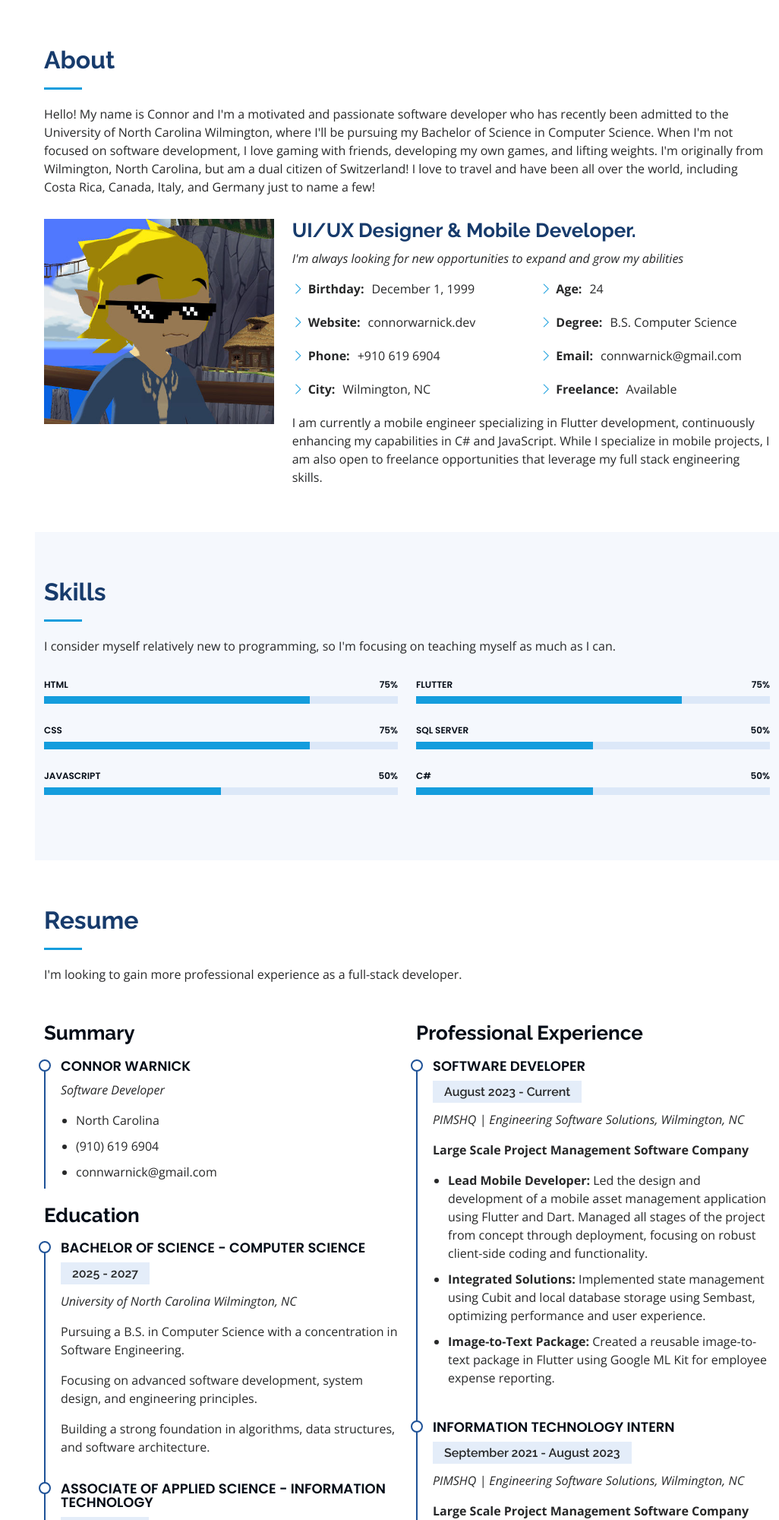
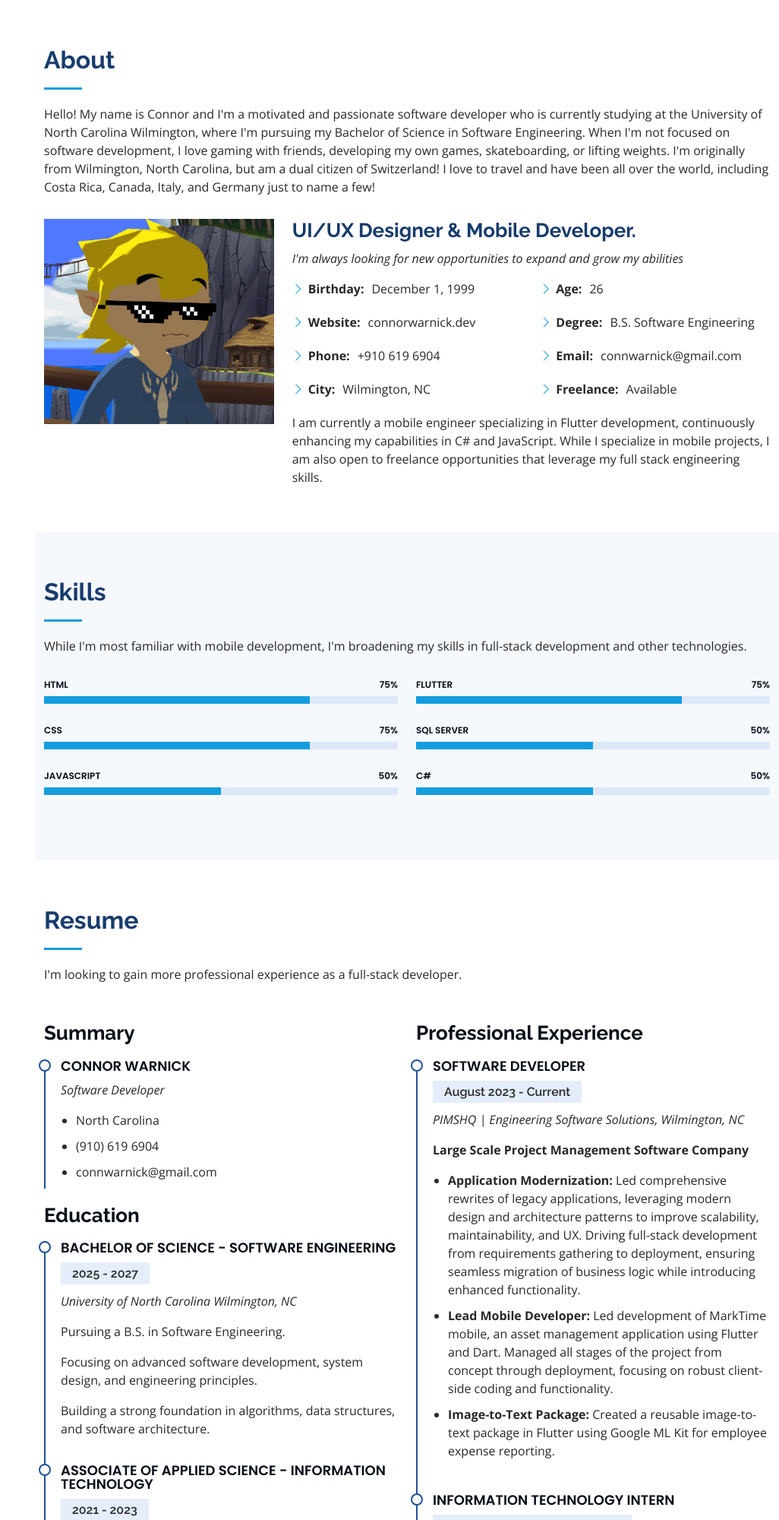
Before and after one commit to cswarnick/portfolio, a plain HTML site: page index.html in a window 1280 px wide. Shown: the part 800-2800 px from the top of the page at 76% size, without its empty margins (254-1280 px from the left). Drawn offline with nearby package versions, Linux system fonts and the light colour scheme.

Commit message:
Update age, minor text updates

```diff
--- a/index.html
+++ b/index.html
@@ -14,7 +14,9 @@
   <link href="assets/img/apple-touch-icon.png" rel="apple-touch-icon">
 
   <!-- Google Fonts -->
-  <link href="https://fonts.googleapis.com/css?family=Open+Sans:300,300i,400,400i,600,600i,700,700i|Raleway:300,300i,400,400i,500,500i,600,600i,700,700i|Poppins:300,300i,400,400i,500,500i,600,600i,700,700i" rel="stylesheet">
+  <link
+    href="https://fonts.googleapis.com/css?family=Open+Sans:300,300i,400,400i,600,600i,700,700i|Raleway:300,300i,400,400i,500,500i,600,600i,700,700i|Poppins:300,300i,400,400i,500,500i,600,600i,700,700i"
+    rel="stylesheet">
 
   <!-- Vendor CSS Files -->
   <link href="assets/vendor/aos/aos.css" rel="stylesheet">
@@ -45,7 +47,8 @@
         <img src="assets/img/profile-img.jpg" alt="" class="img-fluid rounded-circle">
         <h1 class="text-light"><a href="index.html">Connor Warnick</a></h1>
         <div class="social-links mt-3 text-center">
-          <a href="https://www.linkedin.com/in/connor-warnick-a69207285/" class="linkedin"><i class="bx bxl-linkedin"></i></a>
+          <a href="https://www.linkedin.com/in/connor-warnick-a69207285/" class="linkedin"><i
+              class="bx bxl-linkedin"></i></a>
           <!-- <a href="https://www.facebook.com/connor.warnick.7" class="facebook"><i class="bx bxl-facebook"></i></a> -->
           <!-- <a href="https://www.instagram.com/connorwarnick/" class="instagram"><i class="bx bxl-instagram"></i></a> -->
           <a href="https://www.github.com/cswarnick" class="github"><i class="bx bxl-github"></i></a>
@@ -57,7 +60,8 @@
           <li><a href="#hero" class="nav-link scrollto active"><i class="bx bx-home"></i> <span>Home</span></a></li>
           <li><a href="#about" class="nav-link scrollto"><i class="bx bx-user"></i> <span>About</span></a></li>
           <li><a href="#resume" class="nav-link scrollto"><i class="bx bx-file-blank"></i> <span>Resume</span></a></li>
-          <li><a href="#portfolio" class="nav-link scrollto"><i class="bx bx-book-content"></i> <span>Portfolio</span></a></li>
+          <li><a href="#portfolio" class="nav-link scrollto"><i class="bx bx-book-content"></i>
+              <span>Portfolio</span></a></li>
         </ul>
       </nav><!-- .nav-menu -->
     </div>
@@ -79,7 +83,14 @@
 
         <div class="section-title">
           <h2>About</h2>
-          <p>Hello! My name is Connor and I'm a motivated and passionate software developer who has recently been admitted to the University of North Carolina Wilmington, where I'll be pursuing my Bachelor of Science in Computer Science. When I'm not focused on software development, I love gaming with friends, developing my own games, and lifting weights. I'm originally from Wilmington, North Carolina, but am a dual citizen of Switzerland! I love to travel and have been all over the world, including Costa Rica, Canada, Italy, and Germany just to name a few!</p>
+          <p>Hello! My name is Connor and I'm a motivated and passionate software developer who is currently studying
+            at the University of North Carolina Wilmington, where I'm pursuing my Bachelor of Science in
+            Software Engineering. When I'm not focused on software development, I love gaming with friends, developing
+            my
+            own games, skateboarding, or lifting weights. I'm originally from Wilmington, North Carolina, but am a dual
+            citizen of
+            Switzerland! I love to travel and have been all over the world, including Costa Rica, Canada, Italy, and
+            Germany just to name a few!</p>
         </div>
 
         <div class="row">
@@ -101,14 +112,19 @@
               </div>
               <div class="col-lg-6">
                 <ul>
-                  <li><i class="bi bi-chevron-right"></i> <strong>Age:</strong> <span>24</span></li>
-                  <li><i class="bi bi-chevron-right"></i> <strong>Degree:</strong> <span>B.S. Computer Science</span></li>
-                  <li><i class="bi bi-chevron-right"></i> <strong>Email:</strong> <span>connwarnick@gmail.com</span></li>
+                  <li><i class="bi bi-chevron-right"></i> <strong>Age:</strong> <span>26</span></li>
+                  <li><i class="bi bi-chevron-right"></i> <strong>Degree:</strong> <span>B.S. Software
+                      Engineering</span>
+                  </li>
+                  <li><i class="bi bi-chevron-right"></i> <strong>Email:</strong> <span>connwarnick@gmail.com</span>
+                  </li>
                   <li><i class="bi bi-chevron-right"></i> <strong>Freelance:</strong> <span>Available</span></li>
                 </ul>
               </div>
             </div>
-            <p>I am currently a mobile engineer specializing in Flutter development, continuously enhancing my capabilities in C# and JavaScript. While I specialize in mobile projects, I am also open to freelance opportunities that leverage my full stack engineering skills.</p>
+            <p>I am currently a mobile engineer specializing in Flutter development, continuously enhancing my
+              capabilities in C# and JavaScript. While I specialize in mobile projects, I am also open to freelance
+              opportunities that leverage my full stack engineering skills.</p>
           </div>
         </div>
 
@@ -121,7 +137,8 @@
 
         <div class="section-title">
           <h2>Skills</h2>
-          <p>I consider myself relatively new to programming, so I'm focusing on teaching myself as much as I can.</p>
+          <p>While I'm most familiar with mobile development, I'm broadening my skills in full-stack development and
+            other technologies.</p>
         </div>
 
         <div class="row skills-content">
@@ -131,21 +148,24 @@
             <div class="progress">
               <span class="skill">HTML <i class="val">75%</i></span>
               <div class="progress-bar-wrap">
-                <div class="progress-bar" role="progressbar" aria-valuenow="75" aria-valuemin="0" aria-valuemax="100"></div>
+                <div class="progress-bar" role="progressbar" aria-valuenow="75" aria-valuemin="0" aria-valuemax="100">
+                </div>
               </div>
             </div>
 
             <div class="progress">
               <span class="skill">CSS <i class="val">75%</i></span>
               <div class="progress-bar-wrap">
-                <div class="progress-bar" role="progressbar" aria-valuenow="75" aria-valuemin="0" aria-valuemax="100"></div>
+                <div class="progress-bar" role="progressbar" aria-valuenow="75" aria-valuemin="0" aria-valuemax="100">
+                </div>
               </div>
             </div>
 
             <div class="progress">
               <span class="skill">JavaScript <i class="val">50%</i></span>
               <div class="progress-bar-wrap">
-                <div class="progress-bar" role="progressbar" aria-valuenow="50" aria-valuemin="0" aria-valuemax="100"></div>
+                <div class="progress-bar" role="progressbar" aria-valuenow="50" aria-valuemin="0" aria-valuemax="100">
+                </div>
               </div>
             </div>
 
@@ -156,21 +176,24 @@
             <div class="progress">
               <span class="skill">Flutter <i class="val">75%</i></span>
               <div class="progress-bar-wrap">
-                <div class="progress-bar" role="progressbar" aria-valuenow="75" aria-valuemin="0" aria-valuemax="100"></div>
+                <div class="progress-bar" role="progressbar" aria-valuenow="75" aria-valuemin="0" aria-valuemax="100">
+                </div>
               </div>
             </div>
 
             <div class="progress">
               <span class="skill">SQL Server <i class="val">50%</i></span>
               <div class="progress-bar-wrap">
-                <div class="progress-bar" role="progressbar" aria-valuenow="50" aria-valuemin="0" aria-valuemax="100"></div>
+                <div class="progress-bar" role="progressbar" aria-valuenow="50" aria-valuemin="0" aria-valuemax="100">
+                </div>
               </div>
             </div>
 
             <div class="progress">
               <span class="skill">C# <i class="val">50%</i></span>
               <div class="progress-bar-wrap">
-                <div class="progress-bar" role="progressbar" aria-valuenow="50" aria-valuemin="0" aria-valuemax="100"></div>
+                <div class="progress-bar" role="progressbar" aria-valuenow="50" aria-valuemin="0" aria-valuemax="100">
+                </div>
               </div>
             </div>
 
@@ -205,10 +228,10 @@
 
             <h3 class="resume-title">Education</h3>
             <div class="resume-item">
-              <h4>Bachelor of Science - Computer Science</h4>
+              <h4>Bachelor of Science - Software Engineering</h4>
               <h5>2025 - 2027</h5>
               <p><em>University of North Carolina Wilmington, NC</em></p>
-              <p>Pursuing a B.S. in Computer Science with a concentration in Software Engineering.</p>
+              <p>Pursuing a B.S. in Software Engineering.</p>
               <p>Focusing on advanced software development, system design, and engineering principles.</p>
               <p>Building a strong foundation in algorithms, data structures, and software architecture.</p>
             </div>
@@ -229,9 +252,16 @@
               <p><em>PIMSHQ | Engineering Software Solutions, Wilmington, NC</em></p>
               <p><strong>Large Scale Project Management Software Company</strong></p>
               <ul>
-                  <li><strong>Lead Mobile Developer:</strong> Led the design and development of a mobile asset management application using Flutter and Dart. Managed all stages of the project from concept through deployment, focusing on robust client-side coding and functionality.</li>
-                  <li><strong>Integrated Solutions:</strong> Implemented state management using Cubit and local database storage using Sembast, optimizing performance and user experience.</li>
-                  <li><strong>Image-to-Text Package:</strong> Created a reusable image-to-text package in Flutter using Google ML Kit for employee expense reporting.</li>
+                <li><strong>Application Modernization:</strong> Led comprehensive rewrites of legacy applications,
+                  leveraging modern design and architecture patterns to improve scalability, maintainability, and UX.
+                  Driving full-stack development from requirements gathering to deployment, ensuring seamless migration
+                  of
+                  business logic while introducing enhanced functionality.</li>
+                <li><strong>Lead Mobile Developer:</strong> Led development of MarkTime mobile, an asset management
+                  application using Flutter and Dart. Managed all stages of the project from concept through deployment,
+                  focusing on robust client-side coding and functionality.</li>
+                <li><strong>Image-to-Text Package:</strong> Created a reusable image-to-text package in Flutter using
+                  Google ML Kit for employee expense reporting.</li>
               </ul>
             </div>
             <div class="resume-item">
@@ -240,9 +270,13 @@
               <p><em>PIMSHQ | Engineering Software Solutions, Wilmington, NC</em></p>
               <p><strong>Large Scale Project Management Software Company</strong></p>
               <ul>
-                <li><strong>IT Support:</strong> Managed secure hard drive removal and replacement processes. Oversaw data entry and maintained critical company data, ensuring integrity and security.</li>
-                <li><strong>Development Assistance:</strong> Assisted and shadowed lead developers, gaining firsthand experience in software development processes and participating in software testing to troubleshoot and resolve issues.</li>
-                <li><strong>Technical Provisioning:</strong> Provisioned numerous laptops for company use, optimizing them for performance and security.</li>
+                <li><strong>IT Support:</strong> Managed secure hard drive removal and replacement processes. Oversaw
+                  data entry and maintained critical company data, ensuring integrity and security.</li>
+                <li><strong>Development Assistance:</strong> Assisted and shadowed lead developers, gaining firsthand
+                  experience in software development processes and participating in software testing to troubleshoot and
+                  resolve issues.</li>
+                <li><strong>Technical Provisioning:</strong> Provisioned numerous laptops for company use, optimizing
+                  them for performance and security.</li>
               </ul>
             </div>
 
@@ -272,14 +306,15 @@
   <footer id="footer">
     <div class="container">
       <div class="copyright">
-        Copyright &copy; <strong><span>Connor Warnick</span></strong>
+
       </div>
       <div class="credits">
       </div>
     </div>
   </footer><!-- End  Footer -->
 
-  <a href="#" class="back-to-top d-flex align-items-center justify-content-center"><i class="bi bi-arrow-up-short"></i></a>
+  <a href="#" class="back-to-top d-flex align-items-center justify-content-center"><i
+      class="bi bi-arrow-up-short"></i></a>
 
   <!-- Vendor JS Files -->
   <script src="assets/vendor/purecounter/purecounter_vanilla.js"></script>
```
Lines whose indentation alone changed are shown as unchanged.
